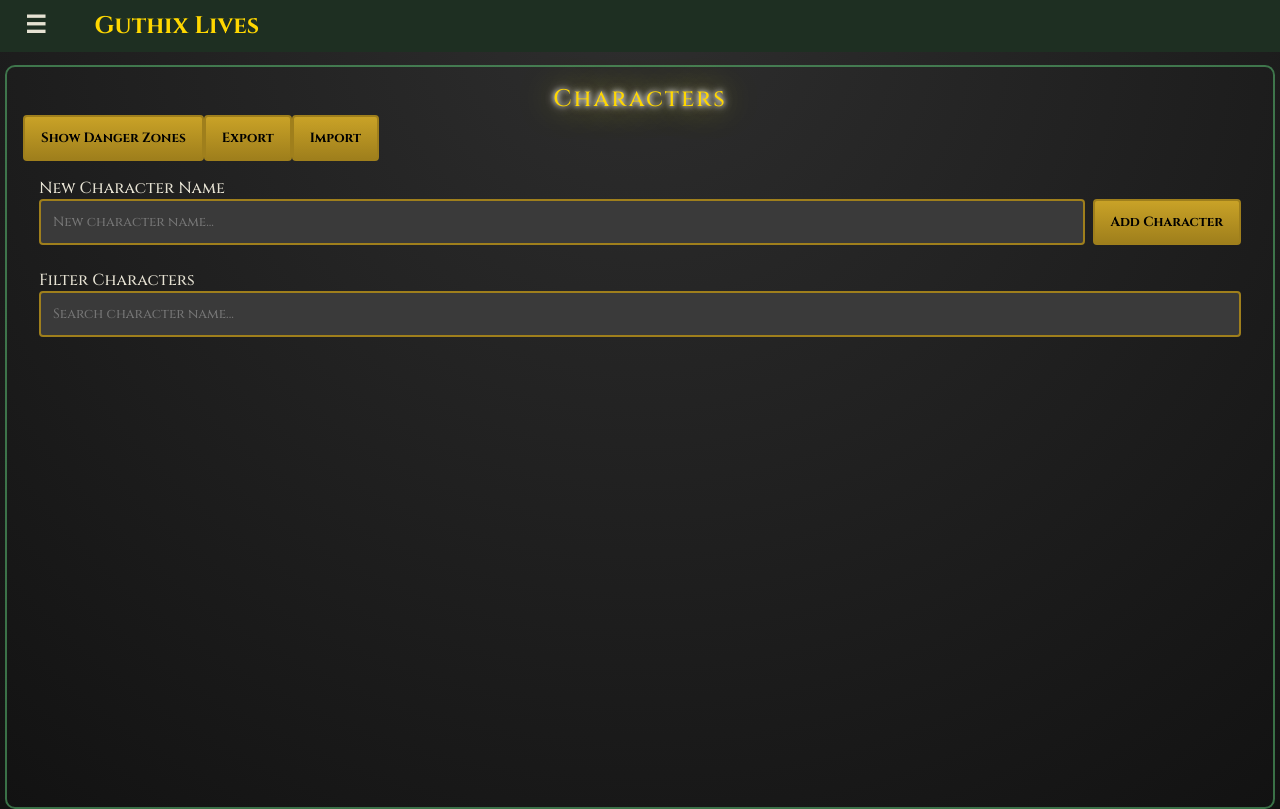
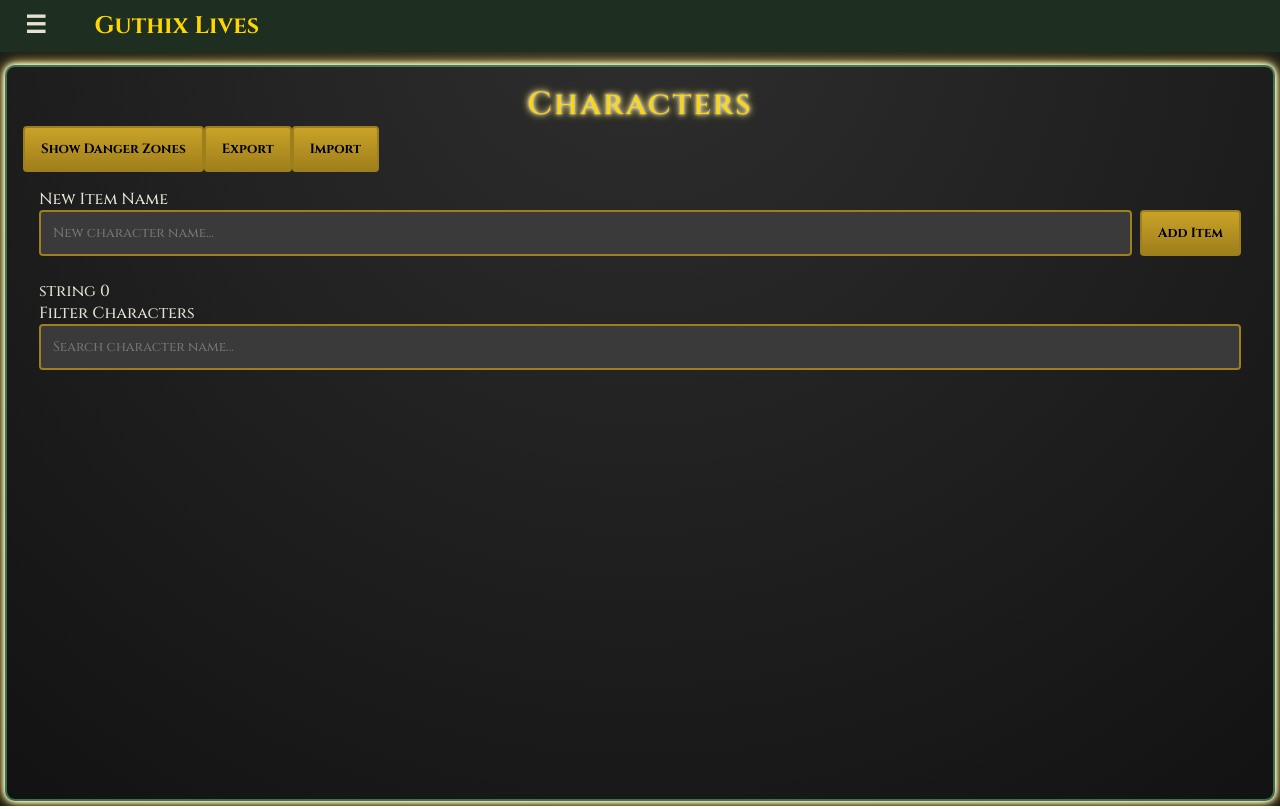
Before and after one commit to andgr457/GuthixLives, a React (Vite) app: page /characters in a window 1280 px wide. Built offline with nearby package versions, Linux system fonts and the light colour scheme.

Commit message:
more work on character list. problems with characters loop and delete buttons

```diff
--- a/src/index.css
+++ b/src/index.css
@@ -15,13 +15,22 @@
 
 .app-main {
   margin-top: 65px;
-  height: 93vh;
+  height: 92vh;
   min-height: fit-content;
   padding: 1em;
   border: #5ec77686 2px solid;
   border-radius: 10px;
   margin-left: 5px;
   margin-right: 5px;
+  margin-bottom: 5px;
+  box-shadow: 0 0 5px #fff
+  ,0 0 10px #fff
+  /* ,0 0 15px #FFD700
+  ,0 0 20px #FFD700
+  ,0 0 25px #FFD700
+  ,0 0 30px #FFD700 */
+  ,0 0 15px #FFD700
+  ;
 }
 
 .app-main a {
@@ -41,12 +50,52 @@
   letter-spacing: 3px;
   padding: 0.25em;
   margin-top: -25px;
+  animation: shake 10s ease-in-out infinite;
+}
+
+@keyframes shake {
+  0% { transform: translateX(0); }
+  20% { transform: translateX(-2px); }
+  40% { transform: translateX(2px); }
+  60% { transform: translateX(-4px); }
+  80% { transform: translateX(4px); }
+  100% { transform: translateX(0); }
 }
 
 .app-title {
   text-align: center;
   letter-spacing: 2px;
+  font-size: 2em;
+  color: #FFD700;
+  text-shadow:
+  0 0 3px #fff
+  ,0 0 6px #fff
+  /* ,0 0 15px #FFD700
+  ,0 0 20px #FFD700
+  ,0 0 25px #FFD700
+  ,0 0 30px #FFD700 */
+  ,0 0 9px #FFD700
+  ;
+}
+
+.app-title.smaller {
+  font-size: 1em;
+}
+
+.app-title.small {
   font-size: 1.5em;
+  text-align: left;
+}
+
+.app-title:hover {
+  letter-spacing: 5px;
+  color: #46ff43;
+}
+
+.app-title-2 {
+  text-align: center;
+  letter-spacing: 3px;
+  font-size: 1em;
   color: #FFD700;
   text-shadow:
   0 0 5px #fff
@@ -57,6 +106,10 @@
   ,0 0 30px #FFD700 */
   ,0 0 35px #FFD700
   ;
+}
+
+.app-title-2:hover {
+  letter-spacing: 6px;
 }
 
 .button-link {
@@ -103,11 +156,16 @@
 }
 
 .danger-zone {
-  border: #ffd9005a dashed .125em;
+  border: #d3b60f dashed .125em;
   padding: 2px;
   width: fit-content;
+  height: fit-content;
   border-radius: 5px;
   text-align: center;
+}
+
+.danger-zone strong {
+  letter-spacing: 4px;
 }
 
 .danger-zone button {
@@ -117,19 +175,36 @@
   letter-spacing: 1px;
 }
 
+.list {
+  background-color: #00b22958;
+  box-shadow: 0 0 3px #fff
+  ,0 0 6px #fff
+  /* ,0 0 15px #FFD700
+  ,0 0 20px #FFD700
+  ,0 0 25px #FFD700
+  ,0 0 30px #FFD700 */
+  ,0 0 9px #FFD700
+}
+
+.list div {
+  padding: 6px;
+}
+
 /* Base visible item */
 .list-item-slow-hide {
   width: 100%;
+  height: fit-content;
   padding: 0.55em;
   border-radius: 10px;
   background-color: #1b1b1b;
 
   opacity: 1;
   transform: scaleY(1);
+  transform: scaleX(1);
 
-  transition: all 0.35s ease;
+  transition: all 0.35s ease-in-out;
   overflow: hidden;
-  margin: 0.25em 0;       /* optional spacing between items */
+  margin: 0.4em 0;       /* optional spacing between items */
   line-height: 1;         /* ensures no extra height */
 }
 
@@ -137,10 +212,12 @@
 .list-item-slow-hide.hide {
   opacity: 0;
   transform: scaleY(0.95);
+  transform: scaleX(0.95);
   max-height: 0;
   padding: 0;
   margin: 0;              /* collapse margin */
   line-height: 0;         /* collapse text height */
+  width: 0;
   border-radius: 0;       /* remove rounding to prevent tiny gaps */
 }
 
--- a/src/interfaces/core/RSTextBox.ts
+++ b/src/interfaces/core/RSTextBox.ts
@@ -12,9 +12,8 @@ export interface RSTextBoxProps {
     onChange: (e: React.ChangeEvent<HTMLInputElement, HTMLInputElement>) => void
   }
   button?: {
-    type: "button" | "reset" | "submit" | undefined
     text: string
     className: 'primary' | 'danger'
-    onClick: (e: React.SyntheticEvent) => void
+    onClick?: (e: React.SyntheticEvent) => void
   }
 }
--- a/src/pages/characters/CharacterGEItems.tsx
+++ b/src/pages/characters/CharacterGEItems.tsx
@@ -4,6 +4,8 @@ import { useNavigate, useParams } from 'react-router-dom'
 import type { Character, CharacterGEItem, CharacterGEItemHistory, CharacterGPTransaction } from '../../types/Characters'
 import { CharacterItemService } from '../../services/character/CharacterItemService'
 import { CharacterStorageKeys } from './CharactersStorageKeys'
+import RSTextBoxAsForm from '../core/RSTextBoxAsForm'
+import RSTextBox from '../core/RSTextBox'
 
 export default function CharacterGEItems() {
   const navigate = useNavigate()
@@ -44,13 +46,18 @@ export default function CharacterGEItems() {
     setGEItems(newItems)
   }, [newItemName, geItems, character])
 
+  const handleAddItemClicked = useCallback(() => {
+    if(!newItemName || !newItemName?.trim()) return
+
+  }, [newItemName])
+
   return <div className='characters-app'>
     <div id='top'></div>
     <div className='app-title'>
+      Grand Exchange Item Tracker
+    </div>
+    <div className='app-title smaller'>
       {character?.name}
-    </div>
-    <div className='app-title' style={{fontSize: '1em', letterSpacing: '3px'}}>
-      GE Items
     </div>
 
     <div>
@@ -59,19 +66,24 @@ export default function CharacterGEItems() {
     <div className='character-name'>
       {character?.name}
     </div>
-    <div className='character-new-item'>
-      <input
-        type='text'
-        onChange={(e) => {setNewItemName(e.currentTarget.value)}}
-        value={newItemName}
-        placeholder='Enter RS item name...'
-      />
-      <button
-        className='primary'
-        onClick={handleNewItemClicked}
-      >
-        Add Item
-      </button>
+    <RSTextBox
+      label={{value: 'New Item Name'}}
+      showError={true}
+      textbox={{
+        id: `new_item_text`,
+        key: 'new_item_text',
+        onChange: (e: React.ChangeEvent<HTMLInputElement, HTMLInputElement>) => {setNewItemName(e.currentTarget.value)},
+        placehoder: 'New item name...',
+        value: newItemName ?? ''
+      }}
+      button={{
+        className: 'primary',
+        onClick: handleAddItemClicked,
+        text: 'Add Item',
+      }}
+    />
+    <div className=''>
+
     </div>
     <div>
       {geItems?.map((item, index) => {
--- a/src/pages/characters/CharacterList.tsx
+++ b/src/pages/characters/CharacterList.tsx
@@ -17,7 +17,7 @@ export default function CharacterList(){
     CharacterStorageKeys.Characters,
     []
   );
-  const [transactions] = useLocalStorage<CharacterGPTransaction[]>(
+  const [transactions, setTransactions] = useLocalStorage<CharacterGPTransaction[]>(
     CharacterStorageKeys.CharactersGPTransactions,
     []
   );
@@ -30,7 +30,7 @@ export default function CharacterList(){
     []
   );
 
-  const [newCharacterName, setNewCharacterName] = useState('')
+  const [newCharacterName, setNewCharacterName] = useState<string | undefined>('')
   const [error, setError] = useState('')
   const [search, setSearch] = useState('')
   const [showDanger, setShowDanger] = useState(false)
@@ -69,10 +69,12 @@ export default function CharacterList(){
     reader.readAsText(file);
   };
 
-  const handleAddCharacterClicked = useCallback(async () => {
+  const handleAddCharacterClicked = useCallback(() => {
+    console.log(newCharacterName)
     setError('')
     if(!newCharacterName || !newCharacterName.trim()) {
       setError('Character name cannot be empty.')
+      setNewCharacterName('')
       return
     }
     const characterName = newCharacterName.trim()
@@ -85,16 +87,79 @@ export default function CharacterList(){
     const newCharacter: Character = characterService.generateNewCharacter(characterName)
     const newCharacters: Character[] = []
     newCharacters.push(newCharacter)
-    newCharacters.push(...characters.map(c => c))
+    for(const character of characters){
+      newCharacters.push(character)
+    }
+    setNewCharacterName('')
     setCharacters(newCharacters)
-  }, [newCharacterName])
+  }, [characters, newCharacterName])
 
   const handleDeleteAllCharacters = useCallback(() => {
     if(!confirm('Are you sure you want to delete all characters? This cannot be undone and you should save an export.')) return
     setGEItems([])
     setGEItemHistory([])
+    setTransactions([])
     setCharacters([])
   }, [])
+
+  const handleResetAllCharcters = useCallback(() => {
+    if(!confirm('Are you sure you want to reset all characters? This will keep just characters, cannot be undone, and you should save an export.')) return
+    setGEItems([])
+    setGEItemHistory([])
+    setTransactions([])
+  }, [characters, geItems, geItemHistory, transactions])
+
+  const handleDeleteDataByCharacterId = useCallback((characterId: string) => {
+    console.log(characterId)
+    const c = characters?.find(c => c.id = characterId)
+    console.log(c)
+    alert(JSON.stringify(c))
+    if(!c) return
+    if(!confirm(`Are you sure you want to delete ${c?.name}? This cannot be undone and you should save an export.`)) return
+    const relatedItems = geItems?.filter(i => i.characterId === c?.id)
+    const itemIds = relatedItems?.map(i => i.id)
+    const relatedHistory = geItemHistory?.filter(ih => itemIds.includes(ih.itemId))
+    const historyIds = relatedHistory?.map(h => h.id)
+    const relatedTxns = transactions?.filter(t => t.characterId === c?.id)
+    const txnIds = relatedTxns?.map(t => t.id)
+
+    const newTxns = []
+    for(const txn of transactions){
+      if(txnIds.includes(txn.id)){
+        continue // to not add it to the new array of transactions effectively removing it
+      }
+      newTxns.push(txn)
+    }
+
+    const newHistory = []
+    for(const itemHistory of geItemHistory){
+      if(historyIds.includes(itemHistory.id)){
+        continue
+      }
+      newHistory.push(itemHistory)
+    }
+
+    const newItems = []
+    for(const item of geItems){
+      if(itemIds.includes(item.id)){
+        continue
+      }
+      newItems.push(item)
+    }
+
+    const newCharacters = []
+    for(const character of characters){
+      if(character.id === c?.id){
+        continue
+      }
+      newCharacters.push(character)
+    }
+
+    setGEItems(newItems)
+    setGEItemHistory(newHistory)
+    setTransactions(newTxns)
+    setCharacters(newCharacters)
+  }, [characters, geItems, geItemHistory, transactions])
 
   return <div className='characters-app'>
     <div id='top'></div>
@@ -112,8 +177,6 @@ export default function CharacterList(){
         <button className="primary" onClick={exportData}>
           Export
         </button>
-
-
       </div>
       <div>
         <button
@@ -134,29 +197,23 @@ export default function CharacterList(){
     </div>
 
     <div className='characters-new'>
-      <RSTextBoxAsForm
-        onSubmit={handleAddCharacterClicked}
-        rsTextBoxProps={{
-          showError: true,
-          errorMessage: error,
-          label: {
-            value: 'New Character Name'
-          },
-          textbox: {
-            id: `new_char_text`,
-            key: 'new_char_text',
+      <RSTextBox
+        label={{value: 'New Item Name'}}
+        showError={true}
+        textbox={{
+          id: `new_char_text`,
+          key: 'new_char_text',
             onChange: (e: React.ChangeEvent<HTMLInputElement, HTMLInputElement>) => {setNewCharacterName(e.currentTarget.value)},
-            placehoder: 'New character name...',
-            value: newCharacterName
-          },
-          button: {
-            className: 'primary',
-            onClick: handleAddCharacterClicked,
-            text: 'Add Character',
-            type: 'submit'
-          }
+          placehoder: 'New character name...',
+          value: newCharacterName ?? ''
+        }}
+        button={{
+          className: 'primary',
+          onClick: handleAddCharacterClicked,
+          text: 'Add Item',
         }}
       />
+      {typeof newCharacterName} {newCharacterName?.length ?? 0}
       <RSTextBox
         showError={false}
         errorMessage={error}
@@ -173,14 +230,14 @@ export default function CharacterList(){
       />
     </div>
     {showDanger && <div className='danger-zone'>
-      <button className='danger'>
-        Reset All Characters
+      <button className='danger' onClick={handleResetAllCharcters}>
+        <strong>RESET</strong> All Characters
       </button>
       <button className='danger' onClick={handleDeleteAllCharacters}>
-        Delete All Characters
+        <strong>DELETE</strong> All Characters
       </button>
     </div>}
-    <div className='characters-list'>
+    <div className='list'>
       {characters?.map((character, index) => {
         let filteredOut = false
         if(search && search.length > 0){
@@ -203,8 +260,8 @@ export default function CharacterList(){
           totalGP += txn.amount
         }
         return <div key={`${character.id}_${index}`} className={`list-item-slow-hide ${filteredOut ? 'hide' : ''}`}>
-          <div className='characters-character-name'>
-            {character.name}
+          <div className='app-title small left'>
+            {character.name} <span style={{fontSize: '10px'}}>{character.id}</span>
           </div>
           <div className='flex-wrap-gap'>
             <InfoSection sectionTitle='GE'
@@ -243,20 +300,11 @@ export default function CharacterList(){
               }
             ]} />
 
-            {showDanger && <div className='danger-zone'>
-              <button className='danger'>
-                Delete Character
+            <div className='danger-zone'>
+              <button className='danger' onClick={() => {handleDeleteDataByCharacterId(character.id)}}>
+                <strong>DELETE</strong> {character.name} {character.id}
               </button>
-              <button className='danger'>
-                Reset Everything
-              </button>
-              <button className='danger'>
-                Reset GE
-              </button>
-              <button className='danger'>
-                Reset Quester's Run
-              </button>
-            </div>}
+            </div>
           </div>
 
         </div>
--- a/src/pages/core/RSTextBox.tsx
+++ b/src/pages/core/RSTextBox.tsx
@@ -1,7 +1,6 @@
 import type { RSTextBoxProps } from '../../interfaces/core/RSTextBox'
 import AppErrorSection from './AppErrorSection'
 import '../../styles/RSTextBox.css'
-
 export default function RSTextBox(props: RSTextBoxProps){
   return <div className='rstextbox'>
     <div className='rstextbox-title'>
@@ -12,9 +11,9 @@ export default function RSTextBox(props: RSTextBoxProps){
         onChange={props?.textbox?.onChange}
         type='text'
         placeholder={props?.textbox?.placehoder}
+        value={props?.textbox?.value}
       />
       {props?.button && <button
-        type={props?.button?.type}
         className={props?.button?.className}
         onClick={props?.button?.onClick}
       >
--- a/src/pages/core/RSTextBoxAsForm.tsx
+++ b/src/pages/core/RSTextBoxAsForm.tsx
@@ -8,7 +8,7 @@ interface RSTextBoxAsFormProps {
 }
 
 export default function RSTextBoxAsForm(props: RSTextBoxAsFormProps){
-  return <form onSubmit={withPreventDefault(props.onSubmit)}>
+  return <form onSubmit={() => {withPreventDefault(props.onSubmit)}}>
       <RSTextBox
         {...props.rsTextBoxProps}
       />
--- a/src/styles/Characters.css
+++ b/src/styles/Characters.css
@@ -8,8 +8,7 @@
 }
 
 .characters-list {
-  display: flex;
-  flex-wrap: wrap;
+
 }
 
 .characters-character {
```
